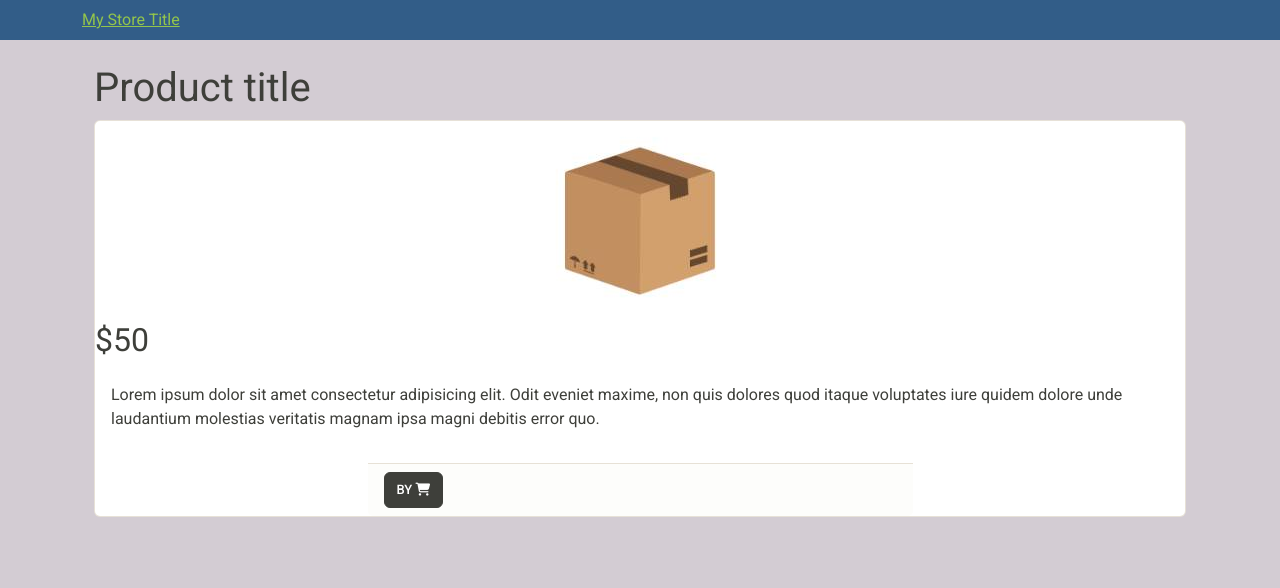
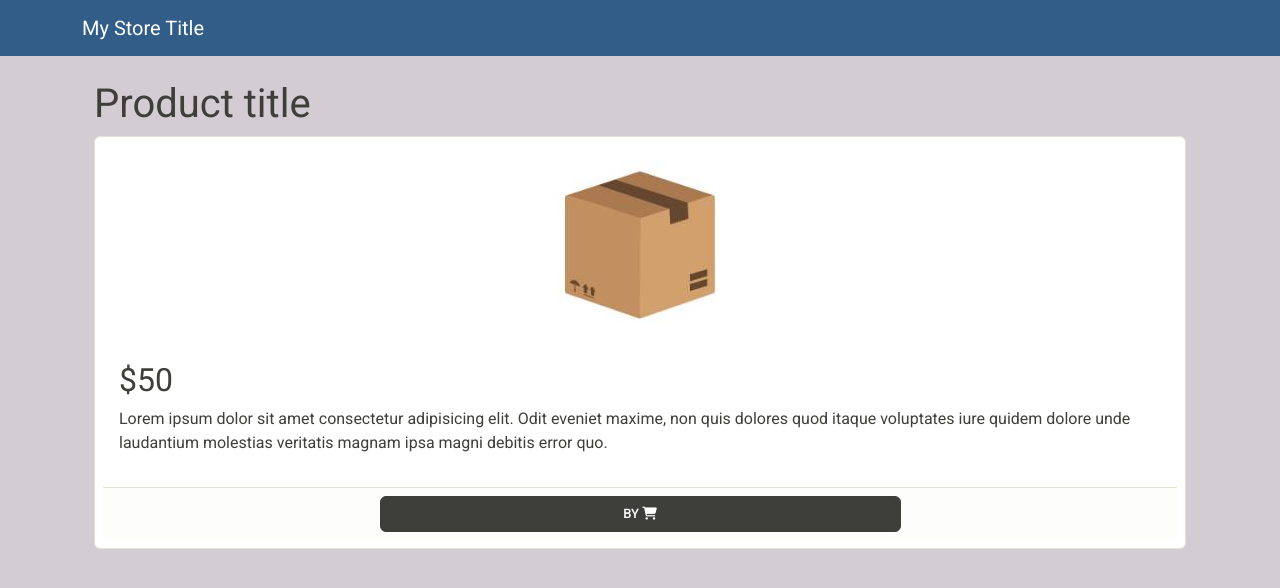
Before and after one commit to fmalessio/stripe-payment-nodejs, a Node server app: page / in a window 1280 px wide. Shown: the top 588 px of the page. Run offline with Node 20, Linux system fonts and the light colour scheme; some libraries are stand-ins or nearby versions.

Commit message:
Improvements and styles

```diff
--- a/src/routes/routes.js
+++ b/src/routes/routes.js
@@ -11,10 +11,11 @@ router.get('/', (req, res) => {
 });
 
 router.post('/create-checkout-session', async (req, res) => {
+
   const session = await stripe.checkout.sessions.create({
     line_items: [
       {
-        price: 'price_1LUKBLDbM43bJ0ypsB45ZW2L', // Price ID
+        price: req.body.priceID, // Price ID
         quantity: 1,
       },
     ],
--- a/src/views/layouts/main.hbs
+++ b/src/views/layouts/main.hbs
@@ -5,6 +5,7 @@
     <meta charset="UTF-8">
     <meta http-equiv="X-UA-Compatible" content="IE=edge">
     <meta name="viewport" content="width=device-width, initial-scale=1.0">
+    <link rel="icon" type="image/x-icon" href="/img/favicon.ico">
     <title>My Store with Stripe and NodeJS</title>
     <!-- Bootstrap watch 5 -->
     <link rel="stylesheet" href="https://bootswatch.com/5/sandstone/bootstrap.min.css">
@@ -18,7 +19,7 @@
 
     <nav class="navbar navbar-dark bg-primary p-2">
         <div class="container">
-            <a href="/">
+            <a href="/" class="navbar-brand">
                 My Store Title
             </a>
         </div>
--- a/src/views/product.hbs
+++ b/src/views/product.hbs
@@ -1,10 +1,11 @@
 <div class="row">
     <div class="col-md-auto">
         {{> product-title }}
-        <div class="card">
+        <div class="card p-2">
             <img src="img/product200.jpg" alt="product img" style="margin: auto;" width="200px" height="200px">
-            <h2>$50</h2>
+
             <div class="card-body">
+                <h2>$50</h2>
                 <p>
                     Lorem ipsum dolor sit amet consectetur adipisicing elit. Odit eveniet maxime, non quis dolores quod
                     itaque voluptates iure quidem dolore unde laudantium molestias veritatis magnam ipsa magni debitis
@@ -12,11 +13,15 @@
                 </p>
             </div>
 
-            <div class="card-footer d-grid gap-2 col-6 mx-auto">
+            <div class="card-footer">
                 <form action="/create-checkout-session" method="POST">
-                    <button class="btn btn-dark" type="submit" id="checkout-button">
-                        By <i class="fas fa-shopping-cart"></i>
-                    </button>
+                    <!-- Product Price ID-->
+                    <input hidden="true" name="priceID" value="price_1LUKBLDbM43bJ0ypsB45ZW2L" />
+                    <div class="d-grid gap-2 col-6 mx-auto">
+                        <button class="btn btn-dark" type="submit" id="checkout-button">
+                            By <i class="fas fa-shopping-cart"></i>
+                        </button>
+                    </div>
                 </form>
             </div>
         </div>
```
Also changed, not shown: README.md, src/public/img/favicon.ico (added).
